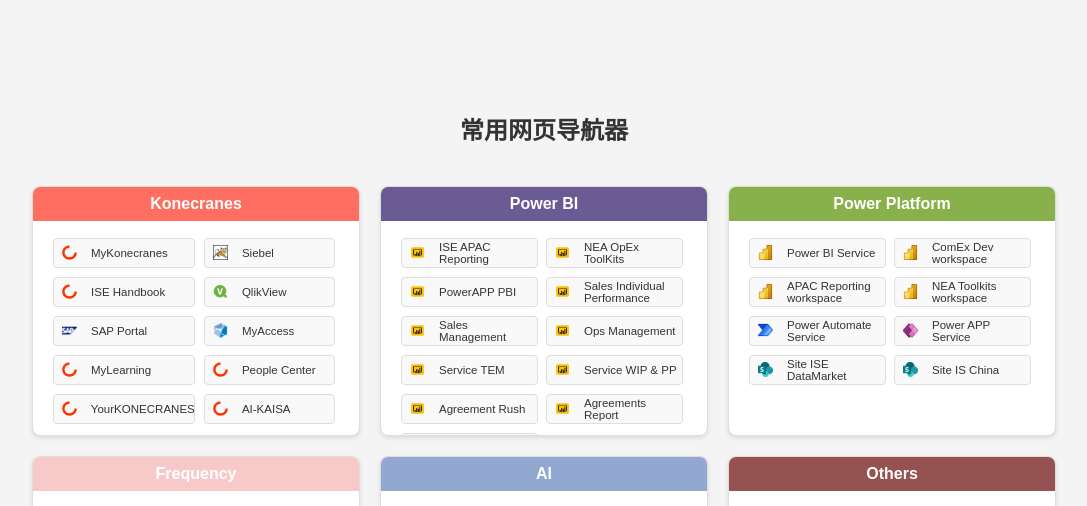
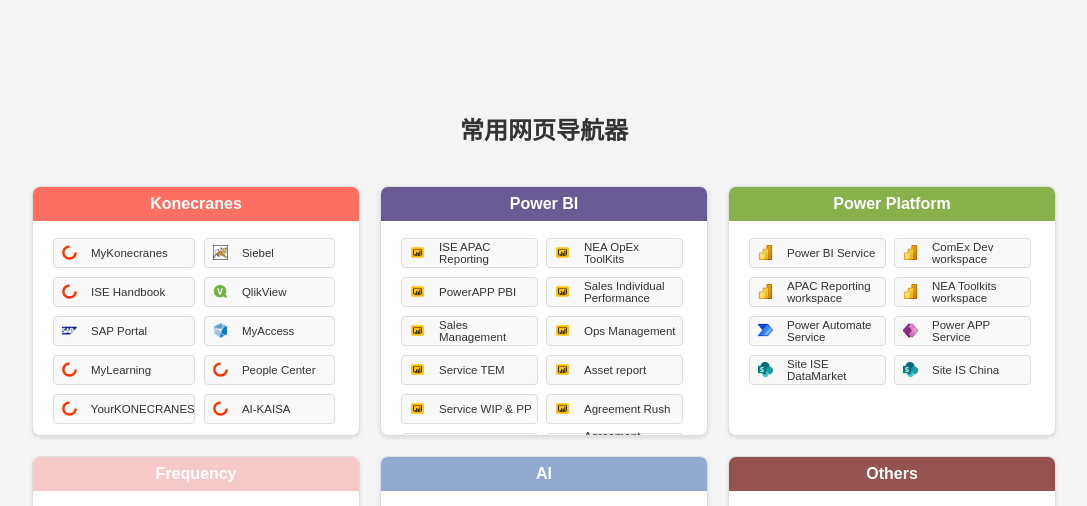
Before and after one commit to ffhhga/kone_web_site, a plain HTML site: page index.html in a window 1280 px wide. Shown: the top 506 px of the page, without its empty margins (96-1183 px from the left). Drawn offline with Linux system fonts and the light colour scheme.

Commit message:
Add Agreement Fiance profitability link

```diff
--- a/index.html
+++ b/index.html
@@ -91,6 +91,10 @@
                     <img src="image/icons8-power-bi-48.png" alt="Icon">
                     <span>Service TEM</span>
                 </a>
+                <a href="https://app.powerbi.com/groups/me/apps/99f3fc5d-33f2-4430-a4ef-d79dabf01ab4?experience=power-bi" target="_blank">
+                    <img src="image/icons8-power-bi-48.png" alt="Icon">
+                    <span>Asset report</span>
+                </a>
                 <a href="https://app.powerbi.com/groups/me/apps/7ab3d66c-3296-450a-9df6-521f4c82b400?experience=power-bi" target="_blank">
                     <img src="image/icons8-power-bi-48.png" alt="Icon">
                     <span>Service WIP & PP</span>
@@ -103,11 +107,12 @@
                     <img src="image/icons8-power-bi-48.png" alt="Icon">
                     <span>Agreements Report</span>
                 </a>
-                <a href="https://app.powerbi.com/groups/me/apps/99f3fc5d-33f2-4430-a4ef-d79dabf01ab4?experience=power-bi" target="_blank">
+
+
+                <a href="https://app.powerbi.com/groups/me/apps/a9e71b98-333f-4a6f-9fff-20d02c2af4e5?experience=power-bi" target="_blank">
                     <img src="image/icons8-power-bi-48.png" alt="Icon">
-                    <span>Asset report</span>
+                    <span>Agreement Finance Profitability</span>
                 </a>
-
             </div>
         </div>
         <!-- Power Platform -->
```
